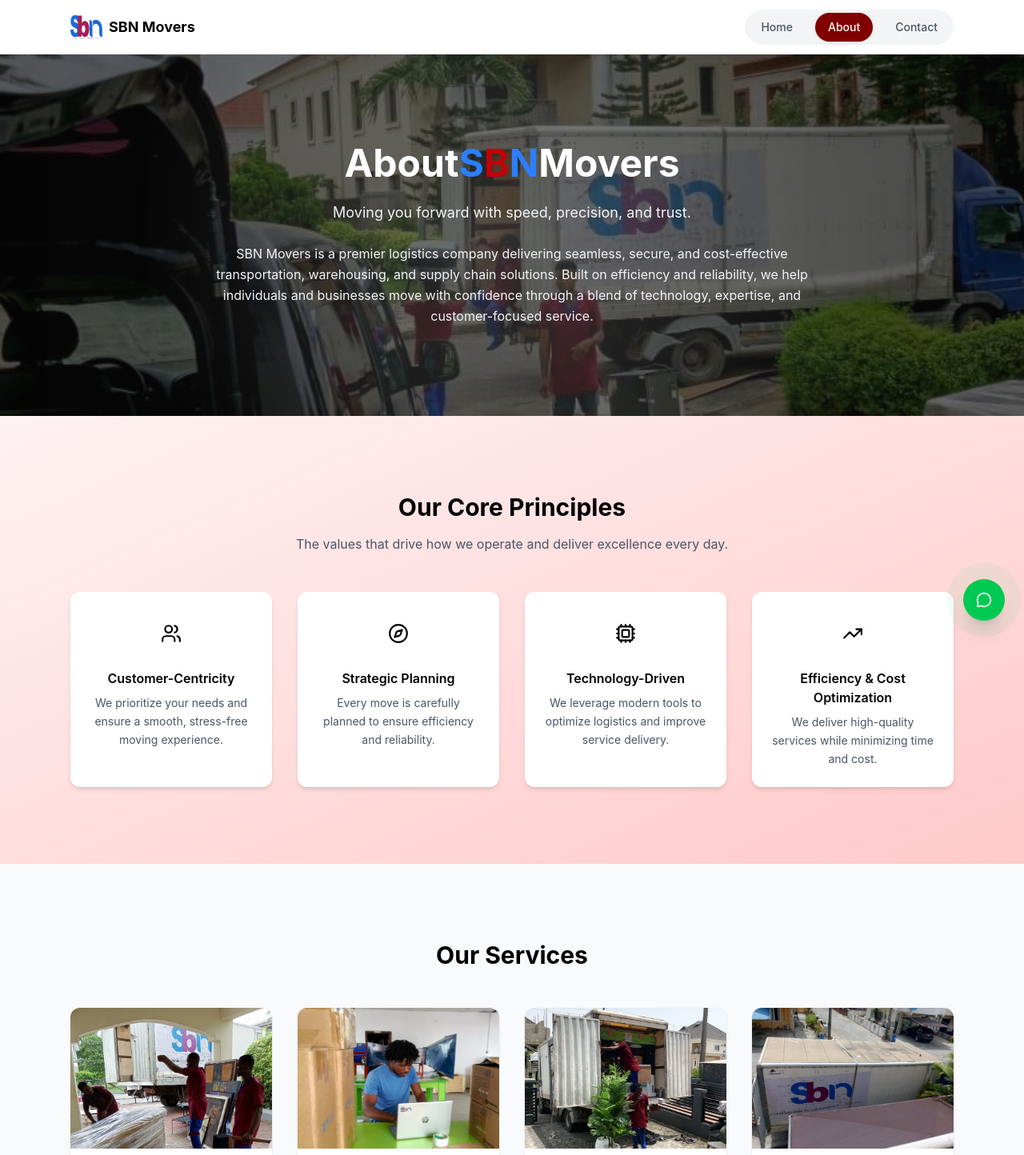
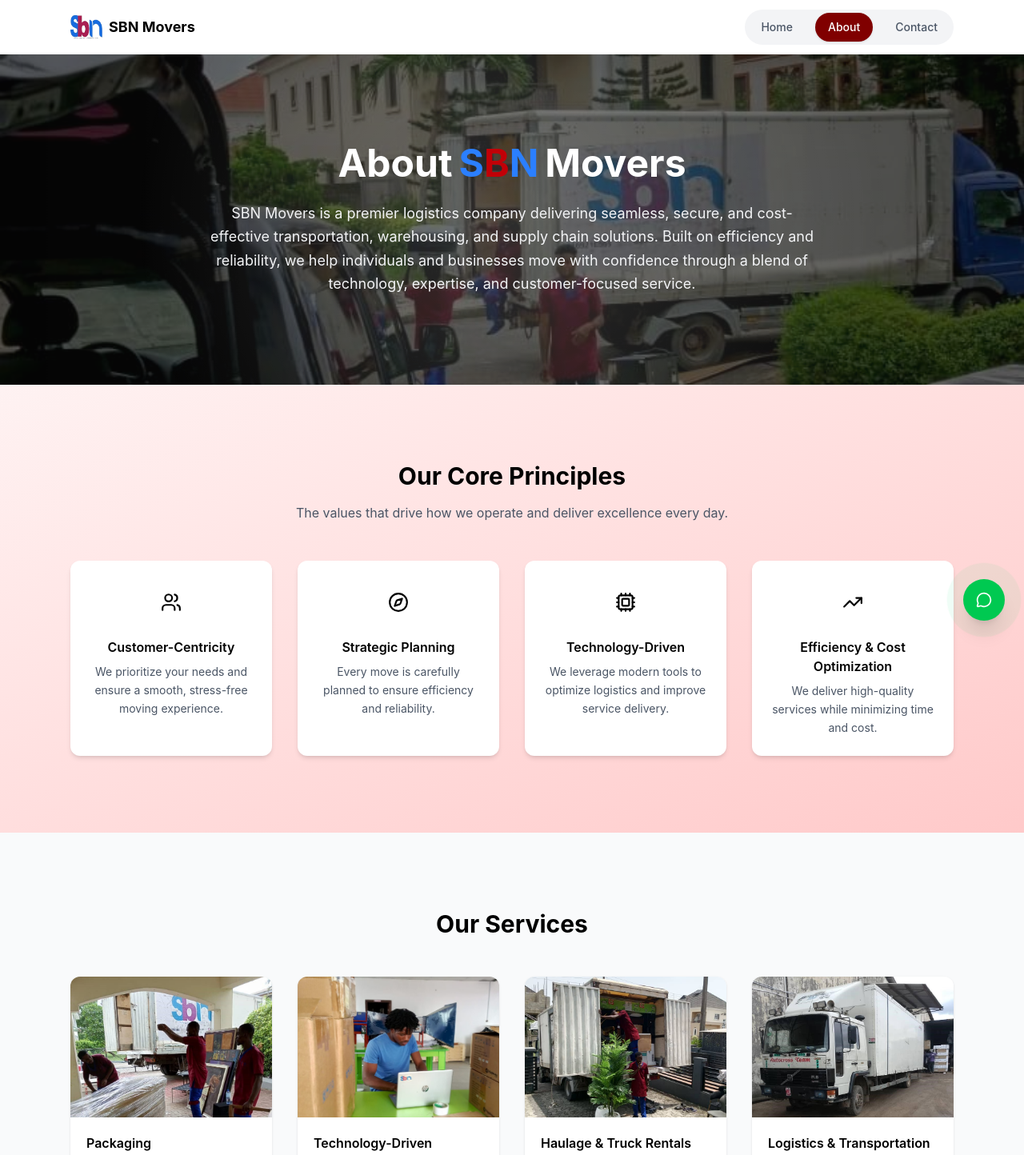
Before and after one commit to henrykay53/sbn_movers, a React (Vite) app: page /about in a window 1280 px wide. Shown: the top 1444 px of the page at 80% size. Built offline with nearby package versions, Linux system fonts and the light colour scheme.

Commit message:
Added: auto reply mail for clients when they successfully submit form on the conatact us page

```diff
--- a/package.json
+++ b/package.json
@@ -19,6 +19,7 @@
     "react-hook-form": "^7.72.0",
     "react-icons": "^5.6.0",
     "react-router-dom": "^7.13.2",
+    "react-toastify": "^11.0.5",
     "tailwindcss": "^4.2.2"
   },
   "devDependencies": {
--- a/src/App.jsx
+++ b/src/App.jsx
@@ -1,3 +1,6 @@
+import { ToastContainer } from "react-toastify";
+import "react-toastify/dist/ReactToastify.css";
+
 import { BrowserRouter } from "react-router-dom";
 import { useState, useEffect } from "react";
 import AppRoutes from "./routes";
@@ -12,9 +15,18 @@ export default function App() {
   }, []);
 
   return (
+    <>
+
     <BrowserRouter>
       {loading && <Loader />}
       <AppRoutes />
     </BrowserRouter>
+
+    <ToastContainer
+        position="top-right"
+        autoClose={3000}
+        theme="dark"
+      />
+    </>
   );
 }
--- a/src/components/shared/services.jsx
+++ b/src/components/shared/services.jsx
@@ -31,7 +31,7 @@ const services = [
     title: "Logistics & Transportation",
     description:
       "Efficient and timely movement of goods with a focus on safety and reliability.",
-    image: "/images/holageTwo.jpeg",
+    image: "/images/truck.jpeg",
     alt: "a logistics truck transporting goods",
   },
 
--- a/src/pages/features/about/aboutHero.jsx
+++ b/src/pages/features/about/aboutHero.jsx
@@ -35,7 +35,7 @@ export default function AboutHero() {
           className="text-3xl sm:text-4xl md:text-5xl font-bold mb-6"
         >
           About
-          <span className="inline-flex items-center">
+          <span className="inline-flex items-center mx-2">
             <span className="text-blue-500">S</span>
             <span className="text-red-700">B</span>
             <span className="text-blue-500">N</span>
@@ -43,22 +43,12 @@ export default function AboutHero() {
           Movers
         </motion.h1>
 
-        {/* Tagline */}
-        <motion.p
-          initial={{ opacity: 0, y: 30 }}
-          animate={{ opacity: 1, y: 0 }}
-          transition={{ delay: 0.2 }}
-          className="text-lg text-gray-100 mb-6"
-        >
-          Moving you forward with speed, precision, and trust.
-        </motion.p>
-
         {/* Description */}
         <motion.p
           initial={{ opacity: 0, y: 30 }}
           animate={{ opacity: 1, y: 0 }}
           transition={{ delay: 0.4 }}
-          className="text-gray-100 max-w-3xl mx-auto text-sm sm:text-base leading-relaxed"
+          className="text-gray-100 max-w-3xl mx-auto text-base sm:text-lg leading-relaxed"
         >
           SBN Movers is a premier logistics company delivering seamless, secure,
           and cost-effective transportation, warehousing, and supply chain
--- a/src/pages/features/contact/contactForm.jsx
+++ b/src/pages/features/contact/contactForm.jsx
@@ -1,6 +1,119 @@
+// import { useForm } from "react-hook-form";
+// import emailjs from "@emailjs/browser";
+// import { useState } from "react";
+
+// export default function ContactForm() {
+//   const { register, handleSubmit, reset } = useForm();
+//   const [loading, setLoading] = useState(false);
+
+//   const onSubmit = async (data) => {
+//     setLoading(true);
+
+//     try {
+//       await emailjs.send(
+//         "service_gj1ar8s",
+//         "template_yud8qgg",
+//         data,
+//         "zZ0DD7NvjzVzP0ubs"
+//       );
+
+//       alert("Request submitted successfully!");
+//       reset();
+//     } catch (error) {
+//       console.error(error);
+//       alert("Something went wrong. Please try again.");
+//     }
+
+//     setLoading(false);
+//   };
+
+//   return (
+//     <form
+//       onSubmit={handleSubmit(onSubmit)}
+//       className="
+//         bg-white/10 backdrop-blur-md
+//         border border-white/10
+//         shadow-xl
+//         rounded-2xl
+//         p-6 sm:p-8
+//         space-y-5
+//       "
+//     >
+//       <h2 className="text-xl font-semibold mb-2 text-white">
+//         Request a Quote
+//       </h2>
+
+//       <p className="text-gray-200 text-sm mb-4">
+//         Fill in your details and we’ll get back to you quickly
+//       </p>
+
+//       {/* Inputs */}
+//       <input
+//         {...register("name", { required: true })}
+//         placeholder="Full Name"
+//         className="w-full bg-white/10 border border-white/20 text-white placeholder-gray-300 p-3 rounded-lg focus:outline-none focus:ring-2 focus:ring-white/40"
+//       />
+
+//       <input
+//         {...register("phone", { required: true })}
+//         placeholder="Phone Number"
+//         className="w-full bg-white/10 border border-white/20 text-white placeholder-gray-300 p-3 rounded-lg focus:outline-none focus:ring-2 focus:ring-white/40"
+//       />
+
+//       <input
+//         {...register("email")}
+//         placeholder="Email Address"
+//         className="w-full bg-white/10 border border-white/20 text-white placeholder-gray-300 p-3 rounded-lg focus:outline-none focus:ring-2 focus:ring-white/40"
+//       />
+
+//       <div className="grid grid-cols-1 sm:grid-cols-2 gap-4">
+//         <input
+//           {...register("from")}
+//           placeholder="Moving From"
+//           className="w-full bg-white/10 border border-white/20 text-white placeholder-gray-300 p-3 rounded-lg focus:outline-none focus:ring-2 focus:ring-white/40"
+//         />
+
+//         <input
+//           {...register("to")}
+//           placeholder="Moving To"
+//           className="w-full bg-white/10 border border-white/20 text-white placeholder-gray-300 p-3 rounded-lg focus:outline-none focus:ring-2 focus:ring-white/40"
+//         />
+//       </div>
+
+//       <textarea
+//         {...register("message")}
+//         placeholder="Additional Details"
+//         rows={4}
+//         className="w-full bg-white/10 border border-white/20 text-white placeholder-gray-300 p-3 rounded-lg focus:outline-none focus:ring-2 focus:ring-white/40"
+//       />
+
+//       {/* Button */}
+//       <button
+//         disabled={loading}
+//         className="
+//           w-full
+//           bg-white text-secondary
+//           py-3 rounded-full
+//           font-semibold
+//           transition-all duration-300
+//           hover:scale-105 hover:shadow-xl
+//           active:scale-95
+//           disabled:opacity-50 disabled:cursor-not-allowed
+//         "
+//       >
+//         {loading ? "Sending..." : "Submit Request →"}
+//       </button>
+//     </form>
+//   );
+// }
+
+
+
+
 import { useForm } from "react-hook-form";
 import emailjs from "@emailjs/browser";
 import { useState } from "react";
+import { toast } from "react-toastify";
 
 export default function ContactForm() {
   const { register, handleSubmit, reset } = useForm();
@@ -10,6 +123,7 @@ export default function ContactForm() {
     setLoading(true);
 
     try {
+      // 1. Send to YOU (admin)
       await emailjs.send(
         "service_gj1ar8s",
         "template_yud8qgg",
@@ -17,11 +131,19 @@ export default function ContactForm() {
         "zZ0DD7NvjzVzP0ubs"
       );
 
-      alert("Request submitted successfully!");
+      // 2. Send AUTO-REPLY to CLIENT
+      await emailjs.send(
+        "service_gj1ar8s",
+        "template_jduloyg",
+        data,
+        "zZ0DD7NvjzVzP0ubs"
+      );
+
+      toast.success("Request sent successfully 🚚");
       reset();
     } catch (error) {
       console.error(error);
-      alert("Something went wrong. Please try again.");
+      toast.error("Something went wrong. Try again.");
     }
 
     setLoading(false);
@@ -47,7 +169,6 @@ export default function ContactForm() {
         Fill in your details and we’ll get back to you quickly
       </p>
 
-      {/* Inputs */}
       <input
         {...register("name", { required: true })}
         placeholder="Full Name"
@@ -87,7 +208,6 @@ export default function ContactForm() {
         className="w-full bg-white/10 border border-white/20 text-white placeholder-gray-300 p-3 rounded-lg focus:outline-none focus:ring-2 focus:ring-white/40"
       />
 
-      {/* Button */}
       <button
         disabled={loading}
         className="
```
Also changed, not shown: public/images/truck.jpeg (added), src/main.jsx (line endings or trailing spaces), 1 other file (tests, documents, lock files or other folders).
